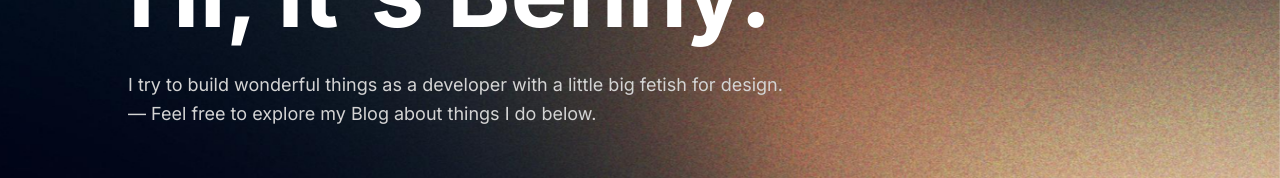
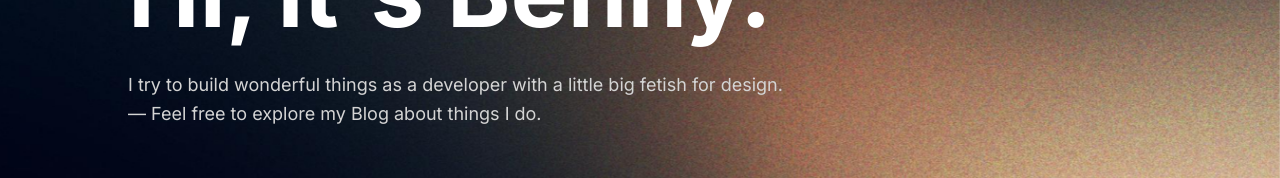
Before and after one commit to baeni/bsaa-ui, a Next.js app: page / in a window 1280 px wide. Shown: the part 379-557 px from the top of the page. Built offline with nearby package versions, Linux system fonts and the light colour scheme; no server answers.

Commit message:
Replace "below" with a Link component to #blog

```diff
--- a/app/_components/HeroSlogan.tsx
+++ b/app/_components/HeroSlogan.tsx
@@ -2,6 +2,7 @@
 
 import {gsap} from "gsap";
 import {useGSAP} from "@gsap/react";
+import Link from "next/link";
 
 export default function HeroSlogan() {
     useGSAP(() => {
@@ -17,7 +18,7 @@ export default function HeroSlogan() {
             <h1 className="text-6xl md:text-8xl text-white font-bold leading-none pb-8 md:leading-relaxed md:pb-0">Hi, it&apos;s Benny.</h1>
             <p className="text-lg text-neutral-300 leading-relaxed">
                 I try to build wonderful things as a developer with a little big fetish for design.<br/>
-                — Feel free to explore my Blog about things I do below.
+                — Feel free to <Link href="#blog">explore my Blog</Link> about things I do.
             </p>
         </div>
     );
```
